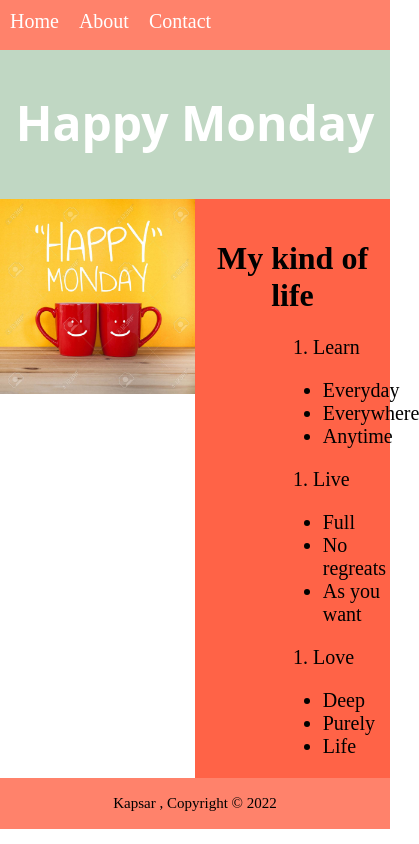
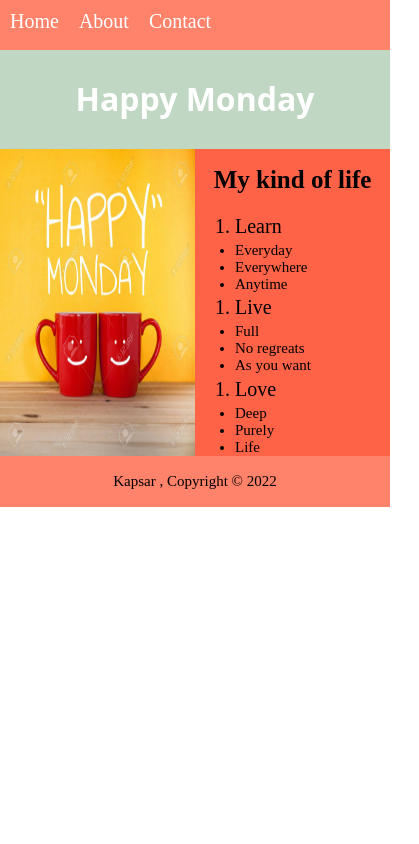
Before and after one commit to KapsarovR/vue-sample, a Vue app: page / in a window 390 px wide. Shown: the whole page, 419 px wide, since content can reach past the window. Built offline with nearby package versions, Linux system fonts and the light colour scheme.

Commit message:
VS-2 Added New Website Layout

```diff
--- a/src/App.vue
+++ b/src/App.vue
@@ -24,7 +24,7 @@
 
       <div class="conten">
         <div class="conten-left">
-            <img src="src/images/Happy monday.jpg" alt="">
+            <img src="@/images/Happy monday.jpg" alt="">
         </div>
         <div class="conten-right">
             <h1 class="conten-text">My kind of life</h1>
@@ -72,7 +72,7 @@ export default {
 }
 </script>
 
-<style lang="scss">
+<style lang="css">
 body{
     margin: 0;
 }
@@ -168,5 +168,31 @@ body{
     font-size: 15px;
   }
   /* End */
+  @media only screen and (max-width: 425px) {
+    .hover-1 h2{
+        font-size: 2rem;
+    }
+    .conten-left img {
+        width: 100%;
+        display: block;
+        height: 100%;
+    }
+    .conten-right h1 {
+        padding: 0;
+        font-size: 25px;
+    }
+    .conten-right ol{
+        font-size: 20px;
+        margin: 0;
+        padding-top: 2%;
+    }
+    .conten-right ul {
+      margin: 0;
+      font-size: 15px;
+      padding-top: 2%;
+    }
+
+  }
+  /*Mobile code */
 
 </style>
```
